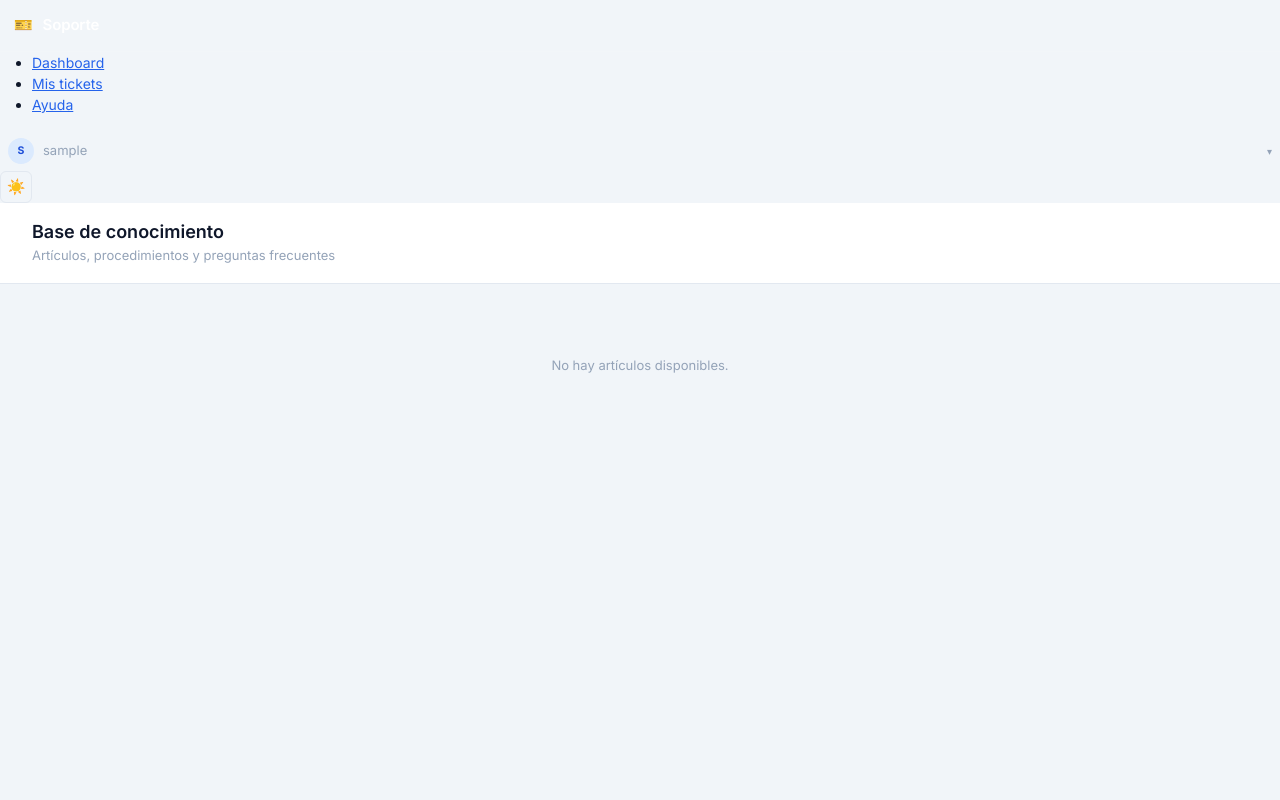
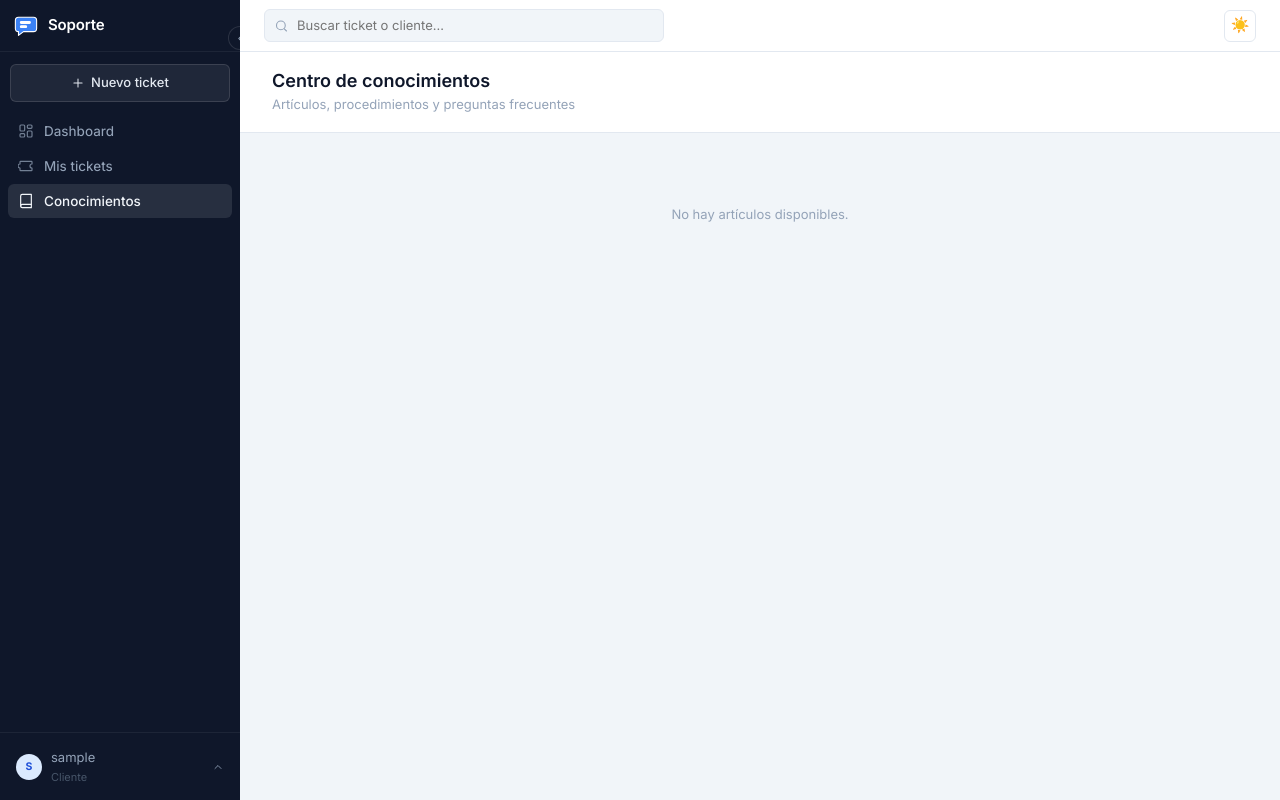
Before and after one commit to JmongeCR/SistemaSoporte, an ASP.NET Core app: page /Ayuda in a window 1280 px wide. Run offline with ASP.NET Core 8, Linux system fonts and the light colour scheme; the visitor is signed in with stand-in values (Sample User, id 1); data that the repository does not hold is empty; database files in the repository are not loaded.

Commit message:
feat(ui): renombrar Ayuda a Centro de conocimientos y pulir admin
- Sidebar: "Ayuda" → "Conocimientos" con ícono de libro
- Ayuda/Index y Articulo: layout condicional (_Layout para auth, _LayoutAyuda para portal público)
- Encabezados y títulos actualizados a "Centro de conocimientos"
- Admin/Categorias: eliminar estilos inline, usar .tarjeta-seccion y .tarjeta-titulo
- Admin/Configuracion/Sla: nuevo bloque informativo con ícono, layout limpio sin inline styles
- site.css: añadir .tarjeta-titulo, .layout-dos-columnas, .boton-xs, .boton-compacto, .campo-compacto

```diff
--- a/src/Soporte.Web/Pages/Ayuda/Articulo.cshtml
+++ b/src/Soporte.Web/Pages/Ayuda/Articulo.cshtml
@@ -4,7 +4,7 @@
 @inject IUsuarioSesion Sesion
 @{
     ViewData["Title"] = Model.Articulo?.Titulo ?? "Artículo";
-    Layout = "_LayoutAyuda";
+    Layout = Sesion.EstaAutenticado ? "_Layout" : "_LayoutAyuda";
     var autenticado = Sesion.EstaAutenticado;
 }
 
@@ -69,7 +69,7 @@ else
     <!-- ===== VISTA INTERNA AUTENTICADO ===== -->
     <header class="encabezado-pagina">
         <div>
-            <a asp-page="/Ayuda/Index" class="enlace-volver">← Ayuda</a>
+            <a asp-page="/Ayuda/Index" class="enlace-volver">← Centro de conocimientos</a>
             <h1>
                 @Model.Articulo.Titulo
                 @if (!Model.Articulo.Publicado)
--- a/src/Soporte.Web/Pages/Ayuda/Index.cshtml
+++ b/src/Soporte.Web/Pages/Ayuda/Index.cshtml
@@ -4,8 +4,8 @@
 @using Soporte.Web.Servicios
 @inject IUsuarioSesion Sesion
 @{
-    ViewData["Title"] = "Ayuda";
-    Layout = "_LayoutAyuda";
+    ViewData["Title"] = "Centro de conocimientos";
+    Layout = Sesion.EstaAutenticado ? "_Layout" : "_LayoutAyuda";
     var puedeCrear = Sesion.EstaAutenticado && Sesion.Rol != RolTipo.Cliente;
     var autenticado = Sesion.EstaAutenticado;
     var secciones = Model.Articulos
@@ -92,7 +92,7 @@ else
     <!-- ===== VISTA INTERNA AUTENTICADO ===== -->
     <header class="encabezado-pagina">
         <div>
-            <h1>Base de conocimiento</h1>
+            <h1>Centro de conocimientos</h1>
             <p>Artículos, procedimientos y preguntas frecuentes</p>
         </div>
         @if (puedeCrear)
--- a/src/Soporte.Web/Pages/Shared/_Layout.cshtml
+++ b/src/Soporte.Web/Pages/Shared/_Layout.cshtml
@@ -64,9 +64,9 @@ else
                         <svg viewBox="0 0 24 24" aria-hidden="true"><path d="M3 9a2 2 0 0 0 0 6v3a1 1 0 0 0 1 1h16a1 1 0 0 0 1-1v-3a2 2 0 0 1 0-6V6a1 1 0 0 0-1-1H4a1 1 0 0 0-1 1z"/></svg>
                         <span class="app-nav-label">@(esCliente ? "Mis tickets" : "Tickets")</span>
                     </a>
-                    <a class="app-nav-item @Activo("/Ayuda")" asp-page="/Ayuda/Index" title="Ayuda">
-                        <svg viewBox="0 0 24 24" aria-hidden="true"><circle cx="12" cy="12" r="9"/><path d="M9.5 9a2.5 2.5 0 1 1 3.5 2.3c-.7.4-1 1-1 1.7M12 17h.01"/></svg>
-                        <span class="app-nav-label">Ayuda</span>
+                    <a class="app-nav-item @Activo("/Ayuda")" asp-page="/Ayuda/Index" title="Centro de conocimientos">
+                        <svg viewBox="0 0 24 24" aria-hidden="true"><path d="M4 19.5A2.5 2.5 0 0 1 6.5 17H20"/><path d="M6.5 2H20v20H6.5A2.5 2.5 0 0 1 4 19.5v-15A2.5 2.5 0 0 1 6.5 2z"/></svg>
+                        <span class="app-nav-label">Conocimientos</span>
                     </a>
                     @if (esAdministrador)
                     {
--- a/src/Soporte.Web/Pages/Shared/_LayoutAyuda.cshtml
+++ b/src/Soporte.Web/Pages/Shared/_LayoutAyuda.cshtml
@@ -13,7 +13,7 @@
 <head>
     <meta charset="utf-8" />
     <meta name="viewport" content="width=device-width, initial-scale=1.0" />
-    <title>@ViewData["Title"] - Centro de Ayuda</title>
+    <title>@ViewData["Title"] - Centro de conocimientos</title>
     <link rel="icon" type="image/svg+xml" href="~/img/favicon.svg" />
     <link rel="preconnect" href="https://fonts.googleapis.com" />
     <link rel="preconnect" href="https://fonts.gstatic.com" crossorigin />
@@ -93,7 +93,7 @@ else
                 <svg width="26" height="22" viewBox="0 0 38 32" aria-hidden="true" fill="currentColor">
                     <path d="M7 2h24a5 5 0 0 1 5 5v13a5 5 0 0 1-5 5H15l-8 6v-6a5 5 0 0 1-5-5V7a5 5 0 0 1 5-5z"/>
                 </svg>
-                Centro de Ayuda
+                Centro de conocimientos
             </a>
             <a asp-page="/Cuenta/Login" class="ayuda-portal-btn-login">Iniciar sesión</a>
         </div>
--- a/src/Soporte.Web/wwwroot/css/site.css
+++ b/src/Soporte.Web/wwwroot/css/site.css
@@ -459,6 +459,9 @@ svg { stroke: currentColor; fill: none; stroke-width: 1.75; stroke-linecap: roun
 }
 .boton-peligro:hover { background: #fecaca; }
 
+.boton-xs { padding: 4px 10px; font-size: 12px; }
+.boton-compacto { padding: 5px 10px; font-size: 12.5px; }
+
 .boton-contorno {
     display: inline-flex;
     align-items: center;
@@ -513,6 +516,7 @@ svg { stroke: currentColor; fill: none; stroke-width: 1.75; stroke-linecap: roun
 .campo:disabled { background: var(--color-fondo-suave); color: var(--color-texto-tenue); cursor: not-allowed; }
 .campo::placeholder { color: var(--color-texto-tenue); }
 .campo-completo { width: 100%; }
+.campo-compacto { padding: 5px 10px; font-size: 13px; }
 .campo-error { border-color: var(--rojo); }
 .campo-error:focus { box-shadow: 0 0 0 3px rgba(220,38,38,.12); }
 
@@ -675,6 +679,7 @@ svg { stroke: currentColor; fill: none; stroke-width: 1.75; stroke-linecap: roun
 }
 .tarjeta-seccion { padding: 18px 20px; }
 .tarjeta-pie { padding: 14px 20px; border-top: 1px solid var(--color-borde); background: var(--color-fondo-suave); }
+.tarjeta-titulo { font-size: 14px; font-weight: 600; color: var(--color-texto); margin: 0 0 16px; letter-spacing: -.01em; }
 
 /* ---------- 9. Table ---------- */
 .tabla {
@@ -1380,6 +1385,9 @@ details[open] > .ayuda-pregunta::after { transform: rotate(-180deg); }
 .boton-estado-quick:hover { background: var(--color-fondo-suave); color: var(--color-texto); }
 
 /* ---------- 29. Form layouts ---------- */
+.layout-dos-columnas { display: flex; gap: 24px; align-items: flex-start; }
+@media (max-width: 768px) { .layout-dos-columnas { flex-direction: column; } }
+
 .diseno-formulario {
     display: grid;
     grid-template-columns: minmax(0, 1fr) 320px;
```
Also changed, not shown: src/Soporte.Web/Pages/Admin/Categorias/Index.cshtml (+19 -9 lines), src/Soporte.Web/Pages/Admin/Configuracion/Sla.cshtml (+23 -9 lines).
